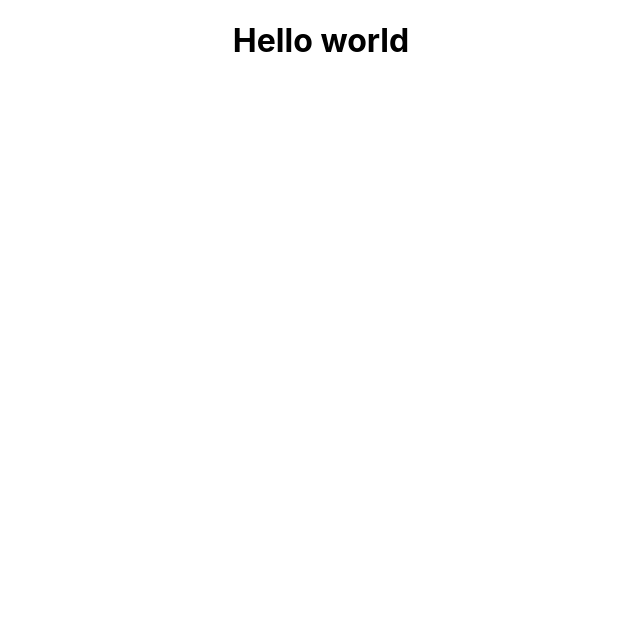
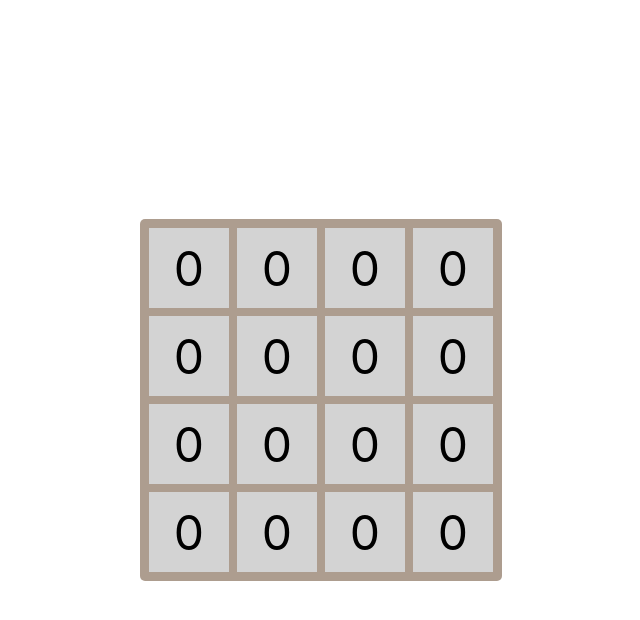
Before and after one commit to Team-Asyncc/2048game, a React (Create React App) app: page / in a window 1280 px wide. Shown: the top 620 px of the page, without its empty margins (319-959 px from the left). Built offline with nearby package versions, Linux system fonts and the light colour scheme.

Commit message:
🚀 add inital structure and context

```diff
--- a/src/App.js
+++ b/src/App.js
@@ -1,9 +1,13 @@
-import './App.scss';
+import './styles/App.scss';
+import Game from './Components/Game';
+import { GameProvider } from './context/GameContext';
 
 function App() {
 	return (
 		<div className="App">
-			<h1>Hello world</h1>
+			<GameProvider>
+				<Game />
+			</GameProvider>
 		</div>
 	);
 }
--- a/src/App.scss
+++ /dev/null
@@ -1,38 +0,0 @@
-.App {
-  text-align: center;
-}
-
-.App-logo {
-  height: 40vmin;
-  pointer-events: none;
-}
-
-@media (prefers-reduced-motion: no-preference) {
-  .App-logo {
-    animation: App-logo-spin infinite 20s linear;
-  }
-}
-
-.App-header {
-  background-color: #282c34;
-  min-height: 100vh;
-  display: flex;
-  flex-direction: column;
-  align-items: center;
-  justify-content: center;
-  font-size: calc(10px + 2vmin);
-  color: white;
-}
-
-.App-link {
-  color: #61dafb;
-}
-
-@keyframes App-logo-spin {
-  from {
-    transform: rotate(0deg);
-  }
-  to {
-    transform: rotate(360deg);
-  }
-}
--- /dev/null
+++ b/src/Components/Cell.js
@@ -0,0 +1,8 @@
+import React from 'react';
+import '../styles/cell.scss';
+
+const Cell = ({ num }) => {
+	return <div className="cell">{num}</div>;
+};
+
+export default Cell;
--- /dev/null
+++ b/src/Components/Game.js
@@ -0,0 +1,27 @@
+import React from 'react';
+import '../styles/game.scss';
+import Cell from './Cell';
+
+import { useGameContext } from '../context/GameContext';
+
+const Game = () => {
+	const { gameData } = useGameContext();
+
+	return (
+		<div className="game__container">
+			<section className="game__board__container">
+				{gameData.map((row, rowIdx) => {
+					return (
+						<div className="game__row" key={rowIdx}>
+							{row.map((val, colIdx) => (
+								<Cell num={val} key={colIdx} />
+							))}
+						</div>
+					);
+				})}
+			</section>
+		</div>
+	);
+};
+
+export default Game;
--- /dev/null
+++ b/src/context/GameContext.js
@@ -0,0 +1,31 @@
+import React, { useContext, createContext, useState } from 'react';
+
+const GameContext = createContext({});
+
+export const GameProvider = ({ children }) => {
+	const [gameOver, setGameOver] = useState(false);
+	const [gameOwn, setGameOwn] = useState(false);
+	const [gameData, setGameData] = useState([
+		[0, 0, 0, 0],
+		[0, 0, 0, 0],
+		[0, 0, 0, 0],
+		[0, 0, 0, 0],
+	]);
+
+	return (
+		<GameContext.Provider
+			value={{
+				gameOver,
+				setGameOver,
+				gameOwn,
+				setGameOwn,
+				gameData,
+				setGameData,
+			}}
+		>
+			{children}
+		</GameContext.Provider>
+	);
+};
+
+export const useGameContext = () => useContext(GameContext);
--- /dev/null
+++ b/src/styles/App.scss
@@ -0,0 +1,13 @@
+* {
+	margin: 0;
+	padding: 0;
+	box-sizing: border-box;
+}
+
+.App {
+	min-height: 100vh;
+	width: 100%;
+	display: flex;
+	justify-content: center;
+	align-items: center;
+}
--- /dev/null
+++ b/src/styles/cell.scss
@@ -0,0 +1,10 @@
+.cell {
+	height: 80px;
+	width: 80px;
+	background-color: lightgray;
+	margin: 4px;
+	display: flex;
+	justify-content: center;
+	align-items: center;
+	font-size: 3rem;
+}
--- /dev/null
+++ b/src/styles/game.scss
@@ -0,0 +1,15 @@
+.game__container {
+	width: fit-content;
+	height: fit-content;
+}
+
+.game__board__container {
+	width: max-content;
+	padding: 5px;
+	background-color: #ad9d8f;
+	border-radius: 5px;
+}
+
+.game__row {
+	display: flex;
+}
```
